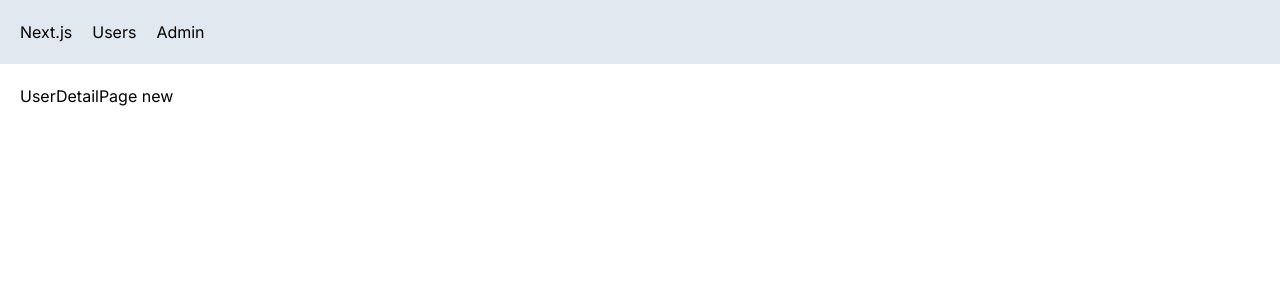
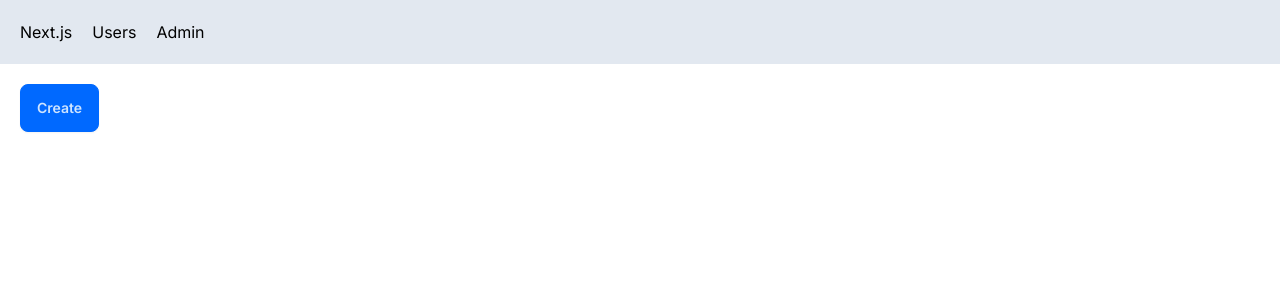
Before and after one commit to Asfakur/next_app, a Next.js app: page /users/new in a window 1280 px wide. Shown: the top 300 px of the page. Built offline with nearby package versions, Linux system fonts and the light colour scheme.

Commit message:
24.6- Layouts

```diff
--- /dev/null
+++ b/app/users/new/page.tsx
@@ -0,0 +1,16 @@
+"use client";
+import { useRouter } from "next/navigation";
+import React from "react";
+
+const NewUserPage = () => {
+  const router = useRouter();
+  return (
+    <button className="btn btn-primary"
+    onClick={() => router.push("/users")
+    }>
+      Create
+    </button>
+  );
+};
+
+export default NewUserPage;
--- a/app/users/page.tsx
+++ b/app/users/page.tsx
@@ -1,5 +1,6 @@
 import React from "react";
 import UserTable from "./UserTable";
+import Link from "next/link";
 
 interface Props {
   searchParams: { sortOrder: string };
@@ -9,6 +10,9 @@
   return (
     <>
       <h1>Users</h1>
+      <Link href="/users/new" className="btn btn-primary">
+        New User
+      </Link>
       <UserTable sortOrder={sortOrder} />
     </>
   );
```
